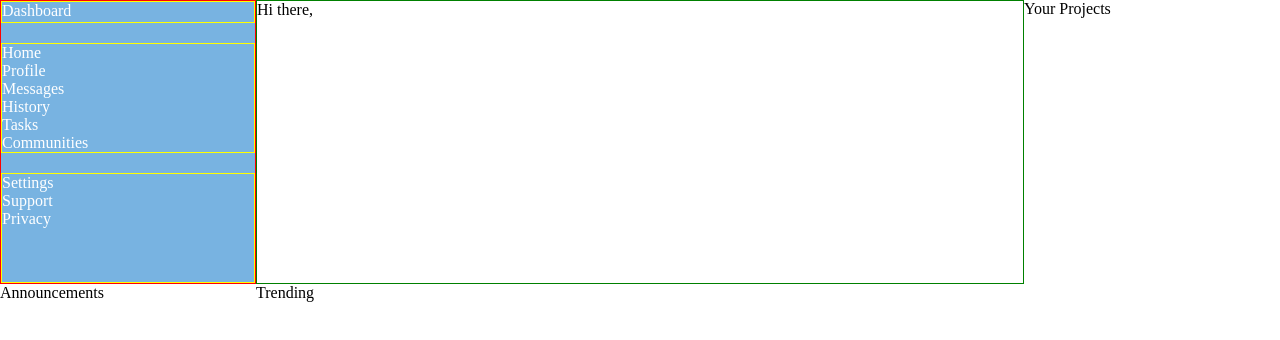
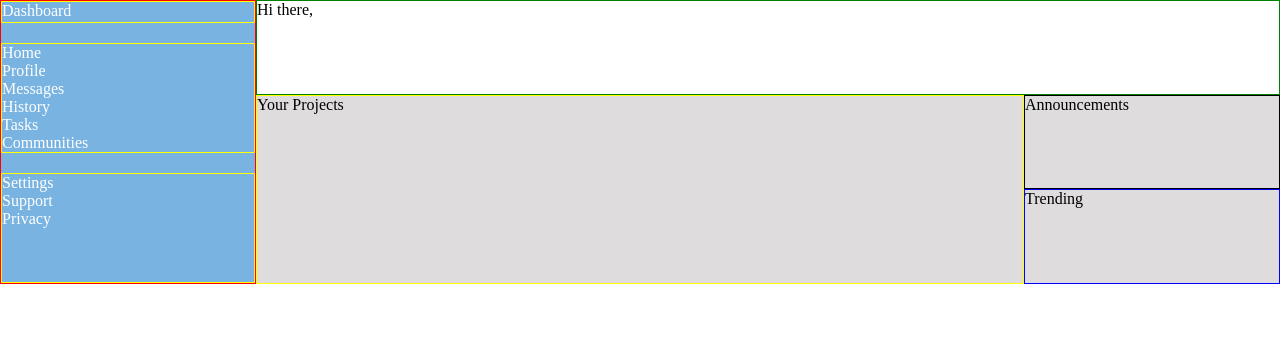
Before and after one commit to tsultan16/odin-admin-dashboard, a plain HTML site: page index.html in a window 1280 px wide. Drawn offline with Linux system fonts and the light colour scheme.

Commit message:
set up grid layout for entire body with new content parts

```diff
--- a/style.css
+++ b/style.css
@@ -15,6 +15,9 @@
     background-color: rgb(120, 179, 225);
     color: white;
 
+    grid-column: 1 / 2;
+    grid-row: 1 / 4;
+
     display: grid;
     grid-template-rows: 1fr 5fr 5fr;
     gap: 20px;
@@ -27,9 +30,32 @@
 
 .header {
     border: 1px solid green;
+
+    grid-column: 2 / 4;
+    grid-row: 1 / 2;
+
 }
 
-.content {
+.projects {
+    border: 1px solid yellow;
+    background-color: rgb(222, 220, 220);
+
+    grid-column: 2 / 3;
+    grid-row: 2 / 4;
+}
+
+.announcements {
+    border: 1px solid black;
+    background-color: rgb(222, 220, 220);
+
+    grid-column: 3 / 4;
+    grid-row: 2 / 3;
+}
+
+.trending {
     border: 1px solid blue;
     background-color: rgb(222, 220, 220);
+
+    grid-column: 3 / 4;
+    grid-row: 3 / 4;
 }
```
